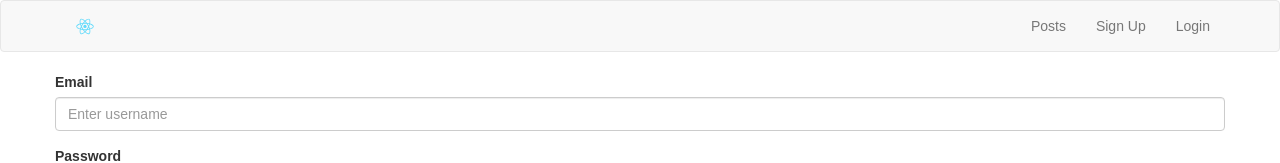
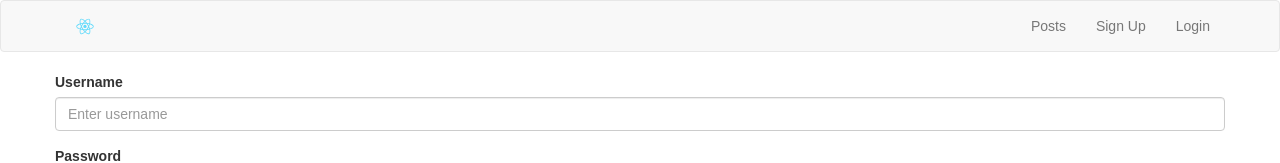
Before and after one commit to shurik12mos/graph-blog, a React app: page /login in a window 1280 px wide. Shown: the top 163 px of the page. Built offline with nearby package versions, Linux system fonts and the light colour scheme.

Commit message:
change label to login

```diff
--- a/src/pages/login/login.js
+++ b/src/pages/login/login.js
@@ -56,10 +56,10 @@ class Login extends Component {
 
                     <div className="form-group">
                         <FormGroup
-                            controlId="email"
+                            controlId="username"
 
                         >
-                            <ControlLabel>Email</ControlLabel>
+                            <ControlLabel>Username</ControlLabel>
                             <FormControl
                                 type="text"
                                 value={this.state.username}
```
